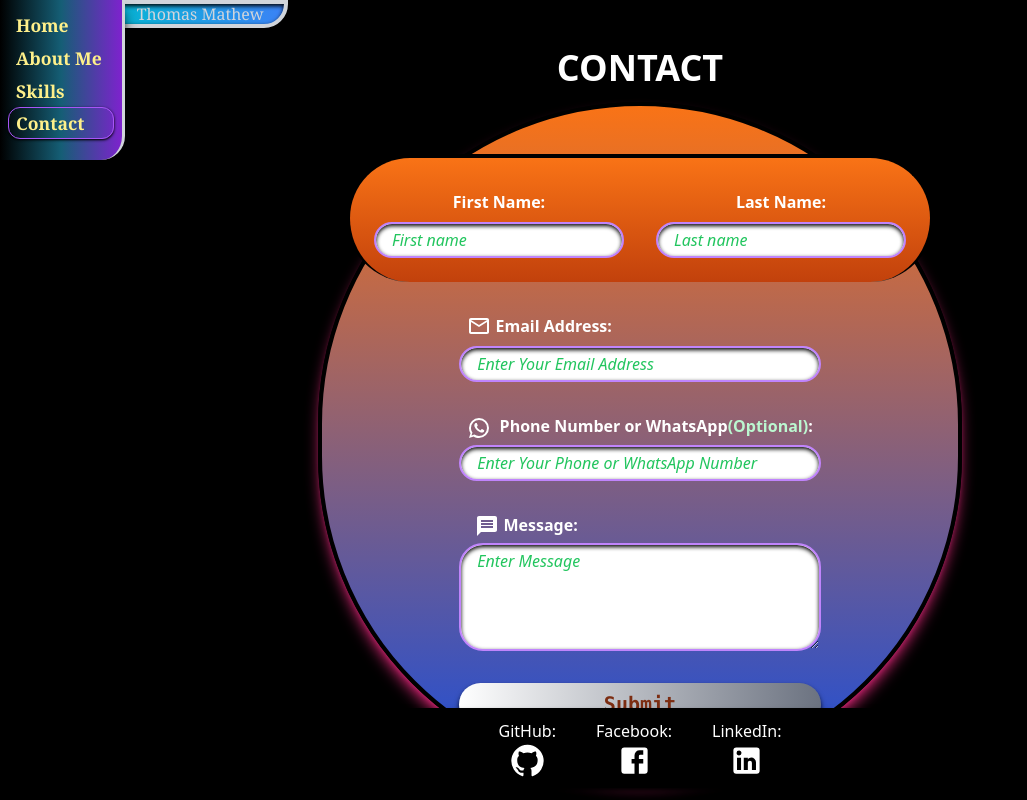
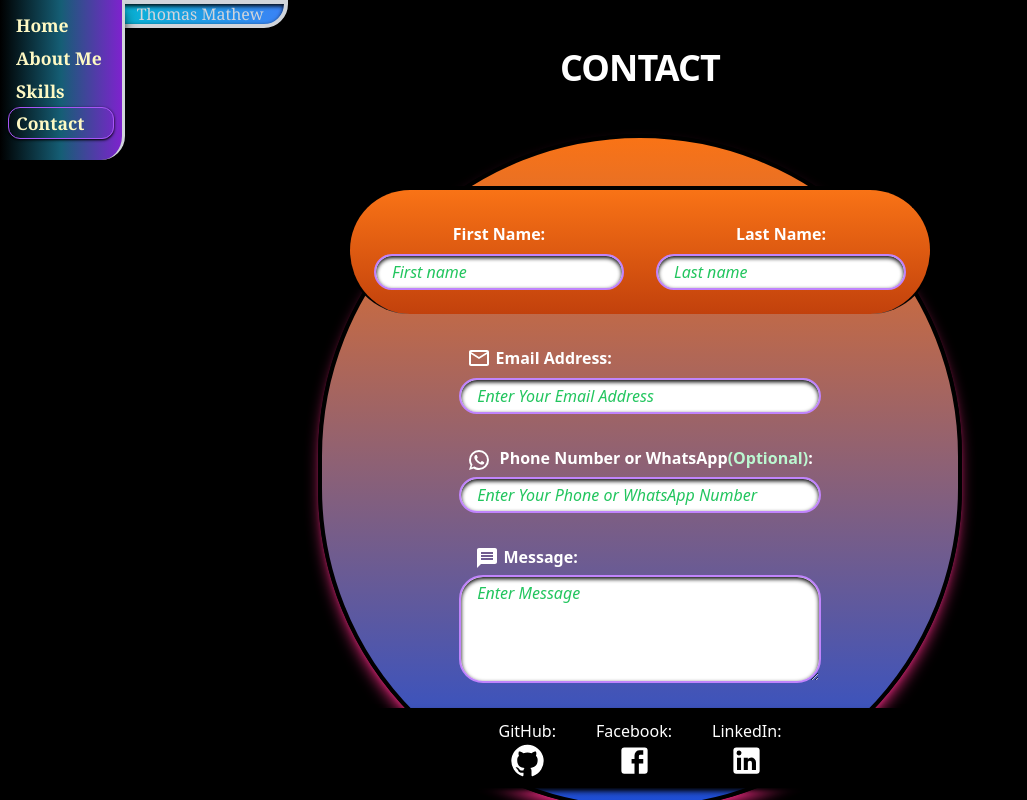
Before and after one commit to luffy17zoro17/portfolio.1, a Next.js app: page /contact in a window 1280 px wide. Shown: the whole page, without its empty margins (0-1027 px from the left). Built offline with nearby package versions, Linux system fonts and the light colour scheme.

Commit message:
done yes.

```diff
--- a/components/ContactFormFunc.js
+++ b/components/ContactFormFunc.js
@@ -45,15 +45,15 @@ const ContactFormFunc=({state,handleSubmit})=>{
      <div className='relative flex justify-center
      flex-col items-center bg-black h-[55rem]
       w-[100%] text-[1rem]'>
-      <div className='shadow-lg border-black p-6 py-[3rem]
-          shadow-pink-600 rounded-full border-4
-          bg-gradient-to-b from-orange-500 to-blue-700'>
+      <div className='shadow-lg border-black p-6 py-[4rem]
+          shadow-pink-600 rounded-full border-4 mt-[4rem]
+          bg-gradient-to-b from-orange-500 to-blue-700 md:py-[3rem]'>
       <form onSubmit={handleSubmit}>
 
         <div className='flex flex-col justify-center items-center'>
           <h1 className='font-bold text-4xl top-[3rem] z-30
           fixed shadow-md shadow-black bg-black
-          flex justify-center text-white'>CONTACT</h1>
+          flex justify-center text-white tracking-tight'>CONTACT</h1>
         <div className='flex flex-col justify-center items-center space-y-2
         text-green-600'>
         <div className='flex flex-col items-center justify-center'>
--- a/components/SideNav.js
+++ b/components/SideNav.js
@@ -16,7 +16,7 @@ const SideNav = () => {
          w-[7.8rem] h-[10rem] space-y-[0.4rem] p-3 px-[1rem]
         shadow-lg shadow-black border-r-[0.2rem] border-gray-300
         rounded-br-3xl font-serif
-        flex flex-col text-[1.1rem] font-bold text-yellow-200">
+        flex flex-col text-[1.1rem] font-bold text-yellow-100">
 
           <Link href="/"><a className="hover:text-orange-400">Home</a></Link>
           <Link href="/aboutme">
--- a/pages/skills.js
+++ b/pages/skills.js
@@ -31,7 +31,8 @@ const Skills = () => {
           </div>
           <h1 className="font-mono fixed z-30 w-[100%] flex justify-center
             text-3xl font-bold mt-[2.6rem] text-white shadow-lg shadow-black
-            bg-gradient-to-r from-transparent via-black to-transparent">
+            bg-gradient-to-r from-transparent via-black to-transparent
+            tracking-tight">
             MY SKILLS:
           </h1>
         <div className="text-[1.1rem] font-mono
```
